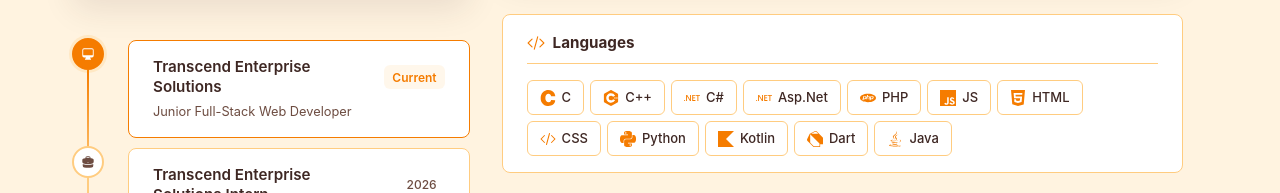
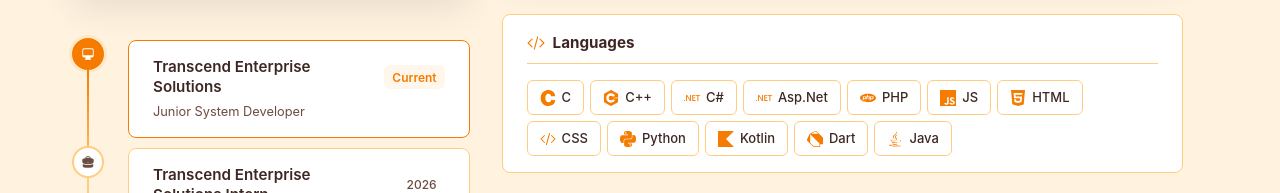
Before and after one commit to koise/Portfolio2025, a React (Vite) app: page / in a window 1280 px wide. Shown: the part 1013-1206 px from the top of the page. Built offline with nearby package versions, Linux system fonts and the light colour scheme.

Commit message:
updated role

```diff
--- a/src/components/Engagements.jsx
+++ b/src/components/Engagements.jsx
@@ -8,7 +8,7 @@ function Engagements() {
       date: 'Current',
       type: 'work',
       icon: MonitorIcon,
-      description: 'Junior Full-Stack Web Developer'
+      description: 'Junior System Developer'
     },
     {
       title: 'Transcend Enterprise Solutions Intern',
```
